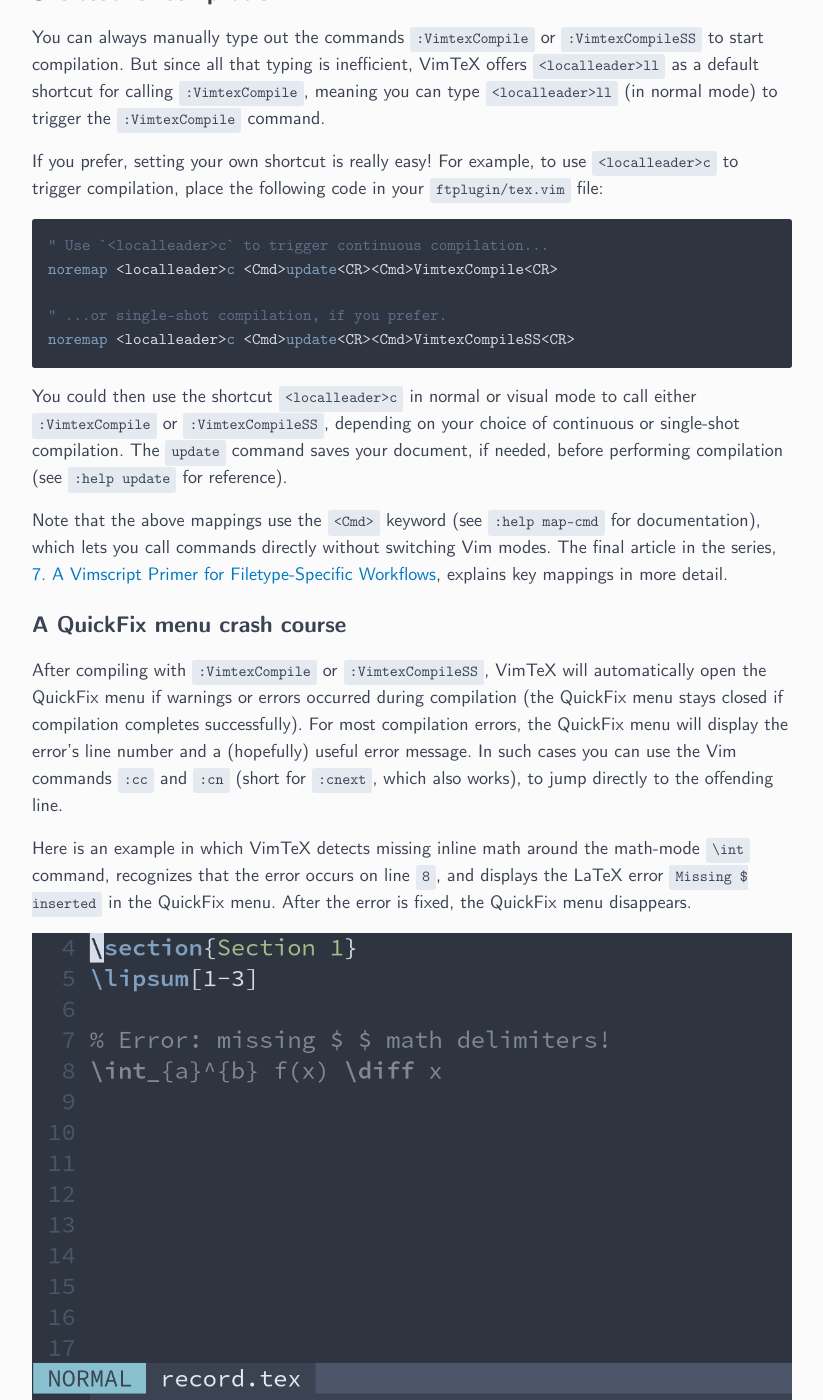
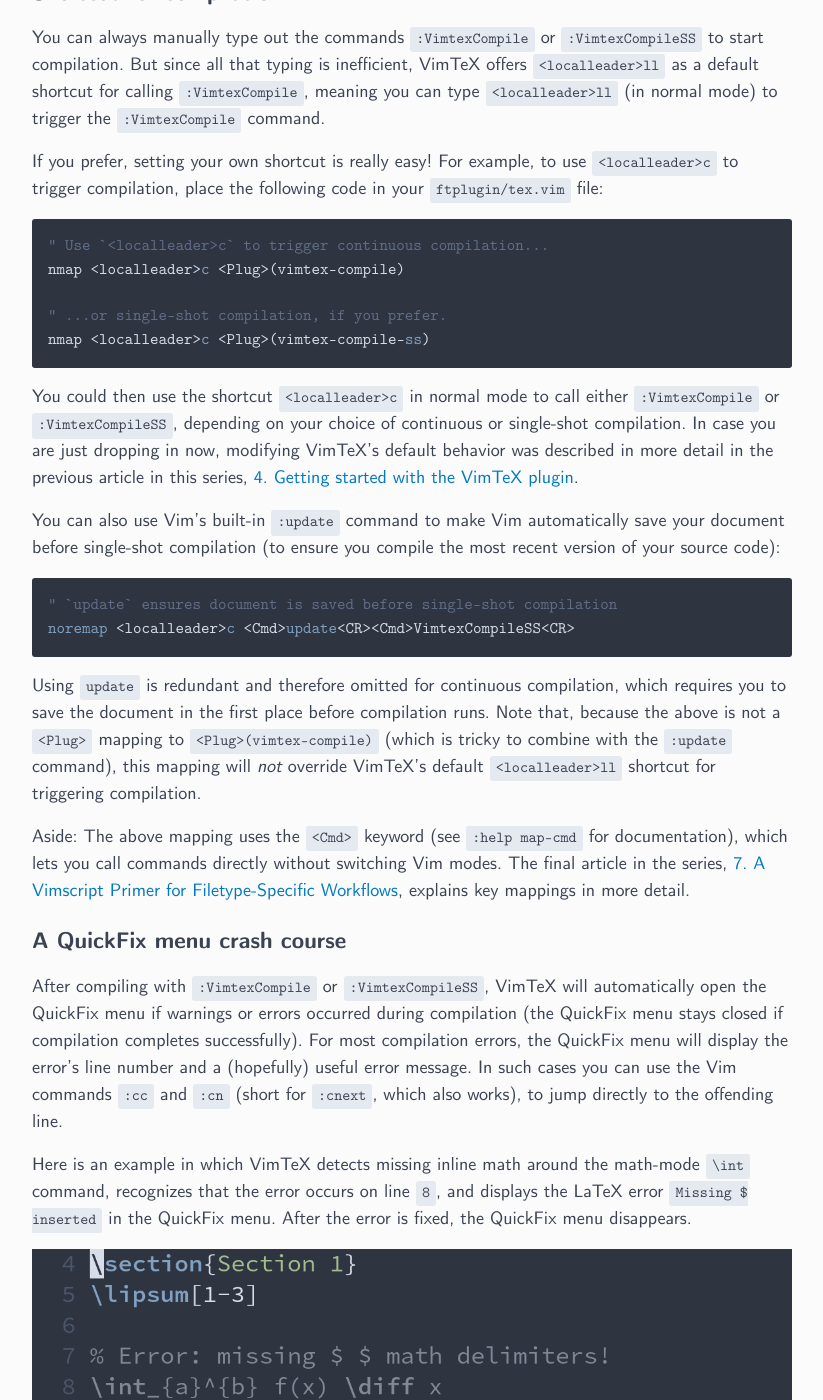
Before and after one commit to ejmastnak/ejmastnak.github.io, a Jekyll site: the page built from tutorials/vim-latex/compilation.md, in a window 1280 px wide and 1400 px high, scrolled down 3777 px. Shown: the whole window, without its empty margins (228-1051 px from the left). Built offline with Jekyll 4.4.1, drawn with Linux system fonts in a browser that asks for light colours.

Commit message:
Add Karl Lervag's VimTeX corrections
- Not all VimTeX features are disabled by default (folding and
  formatting)
- Missing `:let` when assigning a variable
- Switch to `<Plug>` mappings when possible for compilation shortcuts

````diff
--- a/tutorials/vim-latex/compilation.md
+++ b/tutorials/vim-latex/compilation.md
@@ -124,15 +124,23 @@ For example, to use `<localleader>c` to trigger compilation, place the following
 
 ```vim
 " Use `<localleader>c` to trigger continuous compilation...
-noremap <localleader>c <Cmd>update<CR><Cmd>VimtexCompile<CR>
+nmap <localleader>c <Plug>(vimtex-compile)
 
 " ...or single-shot compilation, if you prefer.
+nmap <localleader>c <Plug>(vimtex-compile-ss)
+```
+You could then use the shortcut `<localleader>c` in normal mode to call either `:VimtexCompile` or `:VimtexCompileSS`, depending on your choice of continuous or single-shot compilation.
+In case you are just dropping in now, modifying VimTeX's default behavior was described in more detail in the previous article in this series, [4. Getting started with the VimTeX plugin]({% link tutorials/vim-latex/vimtex.md %}).
+
+You can also use Vim's built-in `:update` command to make Vim automatically save your document before single-shot compilation (to ensure you compile the most recent version of your source code):
+```vim
+" `update` ensures document is saved before single-shot compilation
 noremap <localleader>c <Cmd>update<CR><Cmd>VimtexCompileSS<CR>
 ```
-You could then use the shortcut `<localleader>c` in normal or visual mode to call either `:VimtexCompile` or `:VimtexCompileSS`, depending on your choice of continuous or single-shot compilation.
-The `update` command saves your document, if needed, before performing compilation (see `:help update` for reference).
+Using `update` is redundant and therefore omitted for continuous compilation, which requires you to save the document in the first place before compilation runs.
+Note that, because the above is not a `<Plug>` mapping to `<Plug>(vimtex-compile)` (which is tricky to combine with the `:update` command), this mapping will *not* override VimTeX's default `<localleader>ll` shortcut for triggering compilation.
 
-Note that the above mappings use the `<Cmd>` keyword (see `:help map-cmd` for documentation), which lets you call commands directly without switching Vim modes.
+Aside: The above mapping uses the `<Cmd>` keyword (see `:help map-cmd` for documentation), which lets you call commands directly without switching Vim modes.
 The final article in the series, [7. A Vimscript Primer for Filetype-Specific Workflows]({% link tutorials/vim-latex/vimscript.md %}), explains key mappings in more detail.
 
 ### A QuickFix menu crash course
````
Also changed, not shown: tutorials/vim-latex/intro.md (+0 -1 lines), tutorials/vim-latex/vimtex.md (+4 -2 lines).
